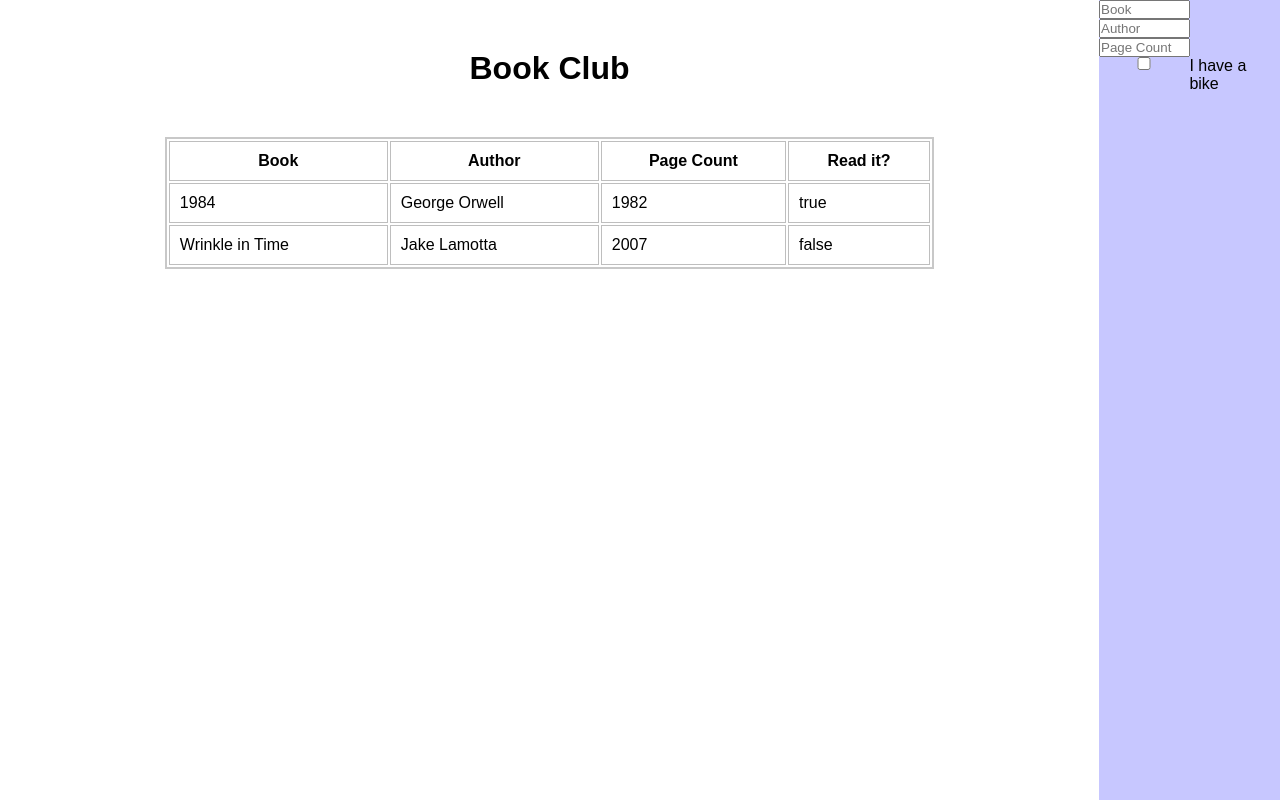
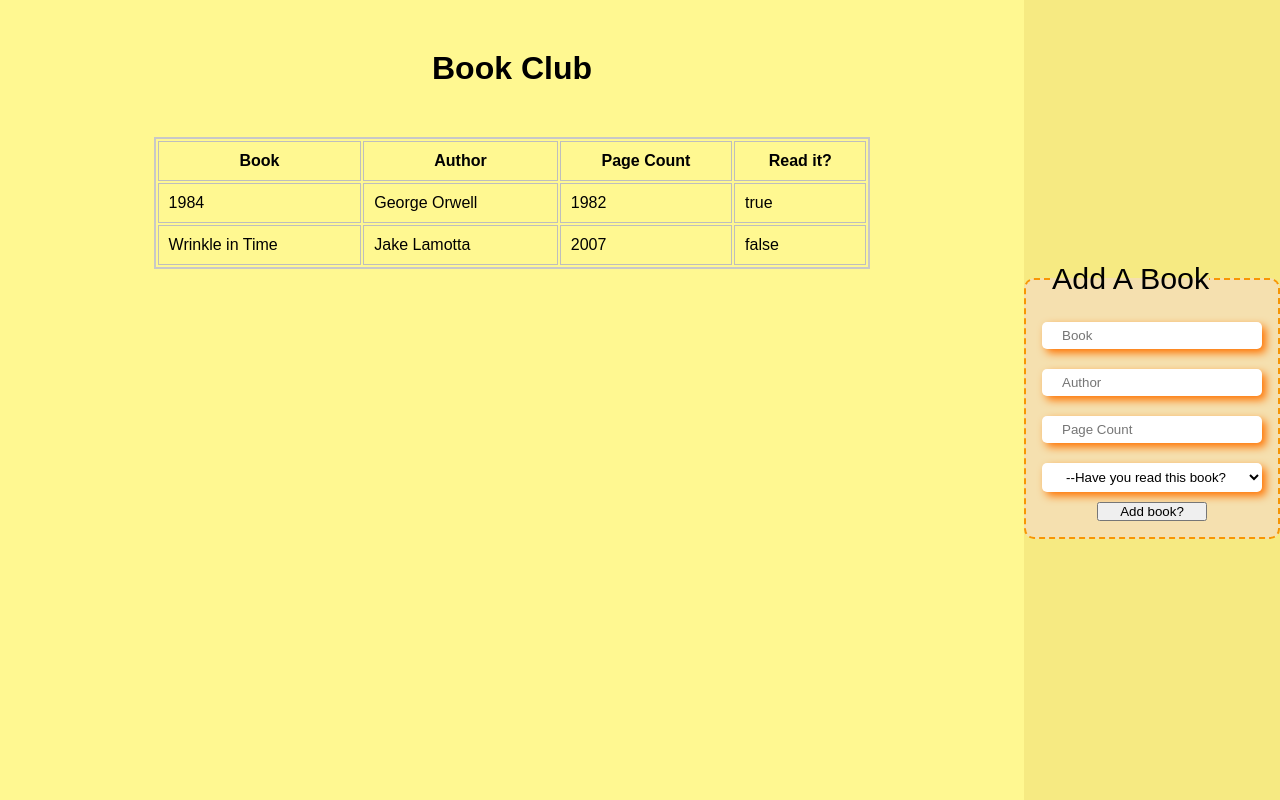
Before and after one commit to apdelany1/library, a plain HTML site: page index.html in a window 1280 px wide. Drawn offline with Linux system fonts and the light colour scheme.

Commit message:
Added form with appropriate fields. added another book for default examples. I just realized that I have to add two more rows that will connect to a disable feature. Now my priority is to add book and then populate the table

```diff
--- a/index.html
+++ b/index.html
@@ -12,13 +12,20 @@
     <div class="container">
         <div class="sidebar">
             <form action="#">
-                <input type="text" placeholder="Book">
-                <input type="text" placeholder="Author">
-                <input type="text" placeholder="Page Count">
-                <div class="check">
-                    <input type="checkbox" name="read">
-                    <label for="read"> I have a bike</label>
-                </div>
+                <fieldset>
+                    <legend>Add A Book</legend>
+                    <div class="collective">
+                        <input type="text" placeholder="Book">
+                        <input type="text" placeholder="Author">
+                        <input type="text" placeholder="Page Count">
+                        <select name="select" id="select">
+                            <option value="">--Have you read this book?</option>
+                            <option value="no">No</option>
+                            <option value="yes">yes</option>
+                        </select>
+                        <button type="submit">Add book?</button>
+                    </div>
+                </fieldset>
             </form>
         </div>
         <div class="main">
--- a/styles.css
+++ b/styles.css
@@ -9,15 +9,17 @@
     height: 100vh;
     display: grid;
     grid-template-areas:
-    "body body body side"
-    "body body body side"
-    "body body body side"
-    "body body body side";
-    grid-template-columns:1fr;
+    "body side";
+    grid-template-columns: 80% 20%;
+}
+
+h1 {
+    padding: 50px;
 }
 
 .main {
     height: 100vh;
+    background-color: rgb(255, 248, 145);
     grid-area: body;
     display: flex;
     flex-direction: column;
@@ -25,31 +27,57 @@
     align-items: center;
 }
 
-h1 {
-    padding: 50px;
-}
-
 .sidebar {
     grid-area: side;
-    background-color: rgba(0, 0, 255, 0.219);
+    background-color: rgba(238, 215, 12, 0.514);
+    display: flex;
+    justify-content: center;
+    align-items: center;
 }
 
 form {
     display: flex;
     flex-direction: column;
+    justify-content: center;
+    align-items: center;
 }
-input {
+
+.collective {
+    display: flex;
+    flex-direction: column;
+    width: 100%;
+    justify-content: center;
+    align-items: center;
+}
+
+fieldset
+{
+  background-color:rgb(245, 224, 175);
+  padding:16px;
+  font-size: 1.9rem;
+  border: 2px dashed rgb(247, 150, 4);
+  border-radius: 10px;
+}
+
+legend {
+    margin: 0 10px;
+}
+
+input,
+select {
+    width: 100%;
+    margin: 10px 0 ;
+    padding: 6px 20px;
+    border-radius: 5px;
+    text-align: left;
+    background-color: rgb(255, 255, 255);
+    border: none;
+    box-shadow: 4px 4px 9px rgb(255, 115, 0);
+}
+
+button {
     width: 50%;
 }
-
-.check {
-    display: flex;
-    justify-content: flex-start;
-    align-items: flex-start;
-}
-
-
-
 
 
 td,
```
